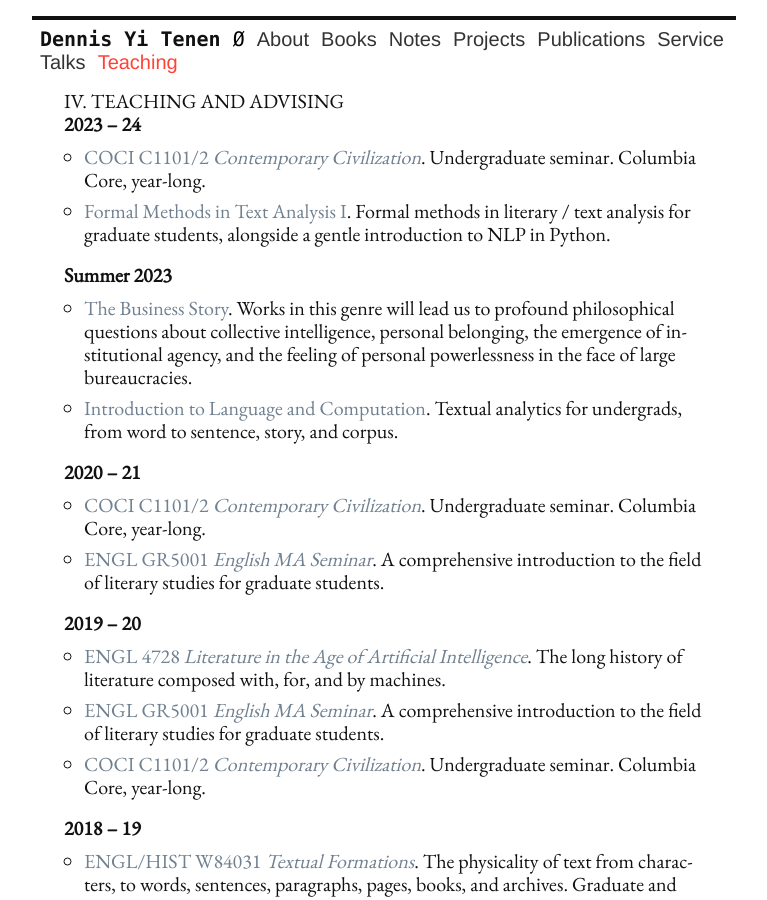
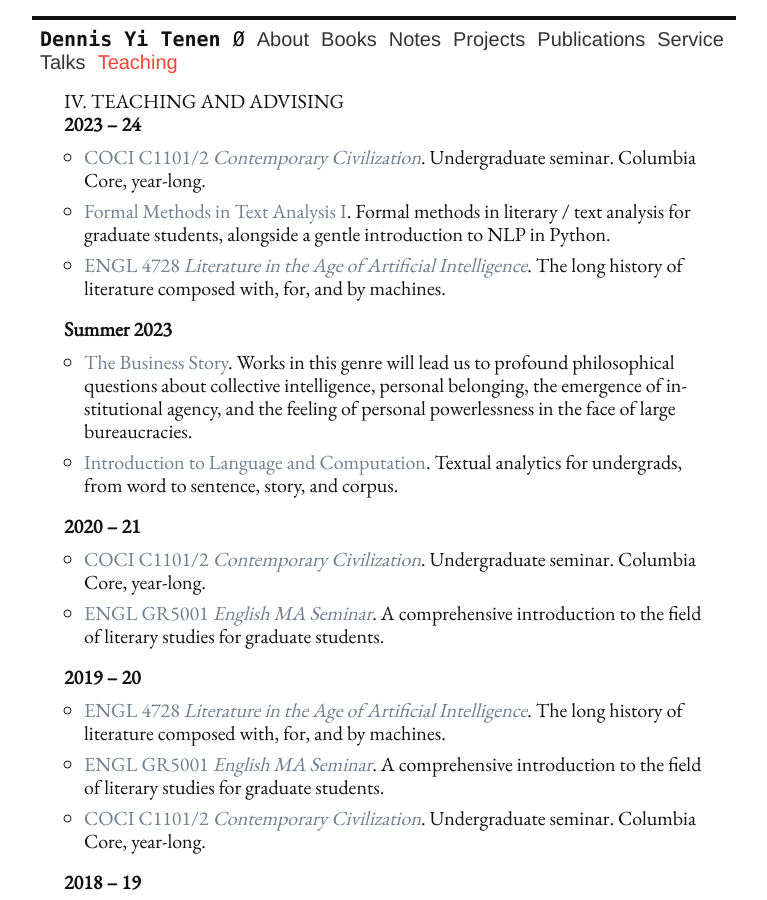
Before and after one commit to denten/denten.github.io, a Jekyll site: the page built from _pages/teaching.md, in a window 1280 px wide and 900 px high. Shown: the whole window, without its empty margins (256-1023 px from the left). Built offline with Jekyll 4.4.1, drawn with Linux system fonts in a browser that asks for light colours; nearby versions of some CDN libraries.

Commit message:
update teaching and service

```diff
--- a/_includes/CV/03-teaching.md
+++ b/_includes/CV/03-teaching.md
@@ -1,12 +1,14 @@
 ## IV. Teaching and Advising
 
 ### 2023 -- 24
-
 - [COCI C1101/2 *Contemporary Civilization*](https://github.com/denten-courses/con-civ).
   Undergraduate seminar. Columbia Core, year-long.
-- [Formal Methods in Text Analysis I](https://github.com/denten-courses/formal-methods-one).
-  Formal methods in literary / text analysis for graduate students, alongside a gentle
-introduction to NLP in Python.
+- [Formal Methods in Text Analysis
+  I](https://github.com/denten-courses/formal-methods-one). Formal methods in literary /
+  text analysis for graduate students, alongside a gentle introduction to NLP in Python.
+- [ENGL 4728 *Literature in the Age of Artificial
+  Intelligence*](https://github.com/denten-courses/LITAI/tree/master/2024). The long
+  history of literature composed with, for, and by machines.
 
 ### Summer 2023
 - [The Business Story](https://github.com/denten-courses/business-story). Works in this genre
```
Also changed, not shown: _includes/CV/07-service.md (+4 -2 lines).
